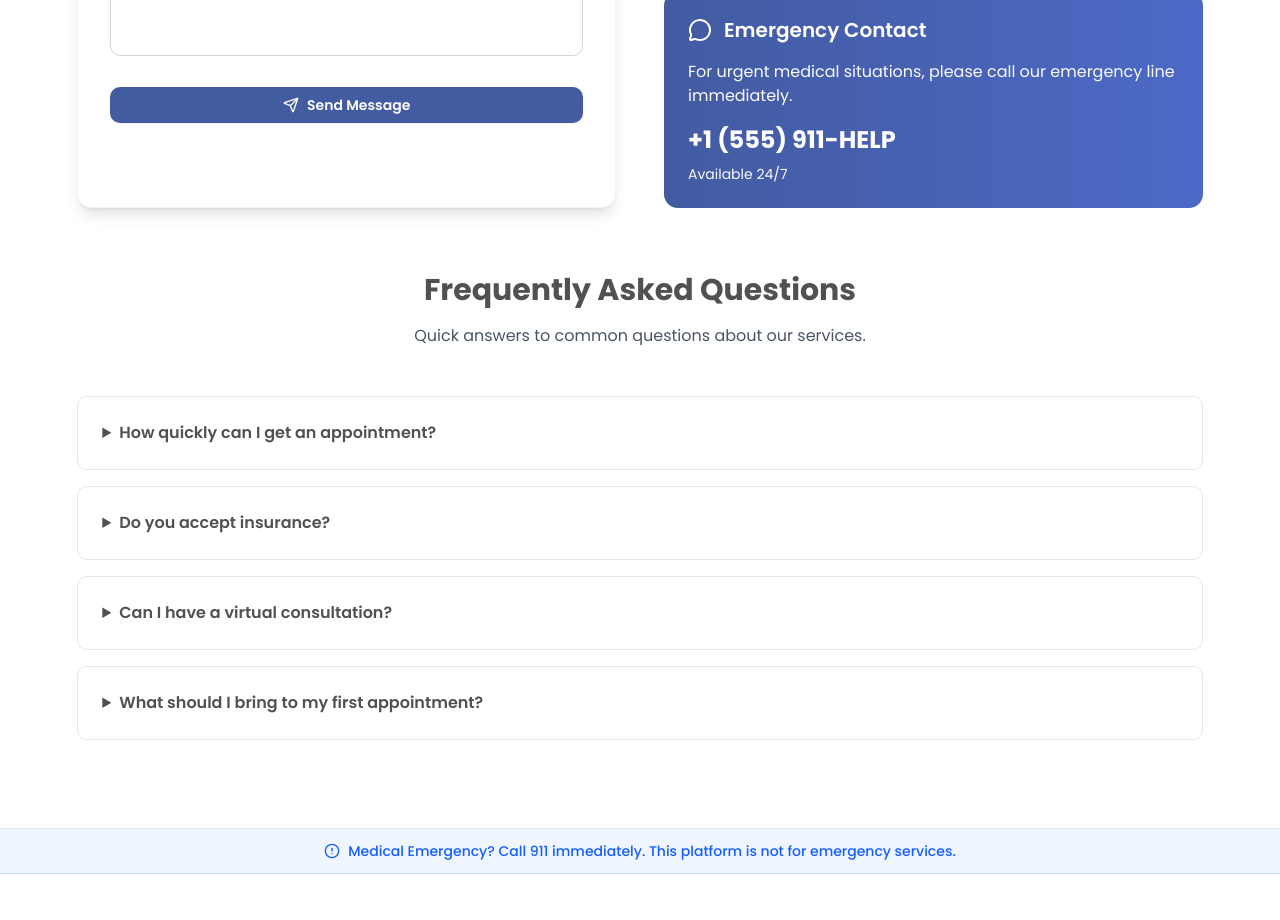
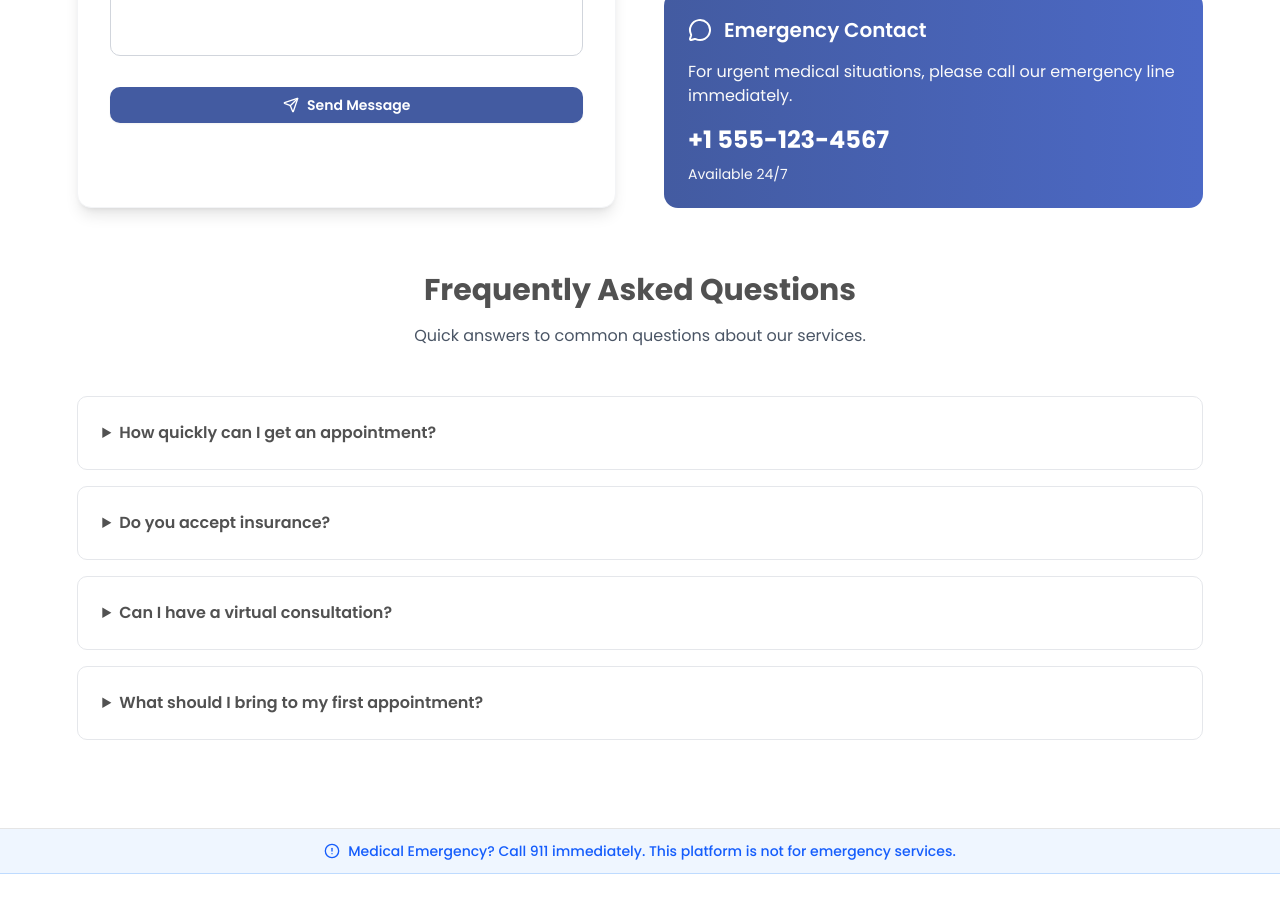
Before and after one commit to hsanik/Health-Cave, a Next.js app: page /contact in a window 1280 px wide. Shown: the part 1380-2300 px from the top of the page. Built offline with nearby package versions, Linux system fonts and the light colour scheme; no server answers; grey boxes are pictures that could not be loaded.

Commit message:
add image bb domain to nextjs config

```diff
--- a/next.config.mjs
+++ b/next.config.mjs
@@ -22,7 +22,7 @@ const nextConfig = {
       },
       {
         protocol: "https",
-        hostname: "i.ibb.co.com",
+        hostname: "i.ibb.co",
         port: "",
         pathname: "/**",
       },
--- a/src/app/contact/page.jsx
+++ b/src/app/contact/page.jsx
@@ -343,7 +343,7 @@ export default function Contact() {
                   For urgent medical situations, please call our emergency line
                   immediately.
                 </p>
-                <p className="text-2xl font-bold">+1 (555) 911-HELP</p>
+                <p className="text-2xl font-bold">+1 555-123-4567</p>
                 <p className="text-sm text-[#fafafa] mt-2">Available 24/7</p>
               </div>
             </article>
```
